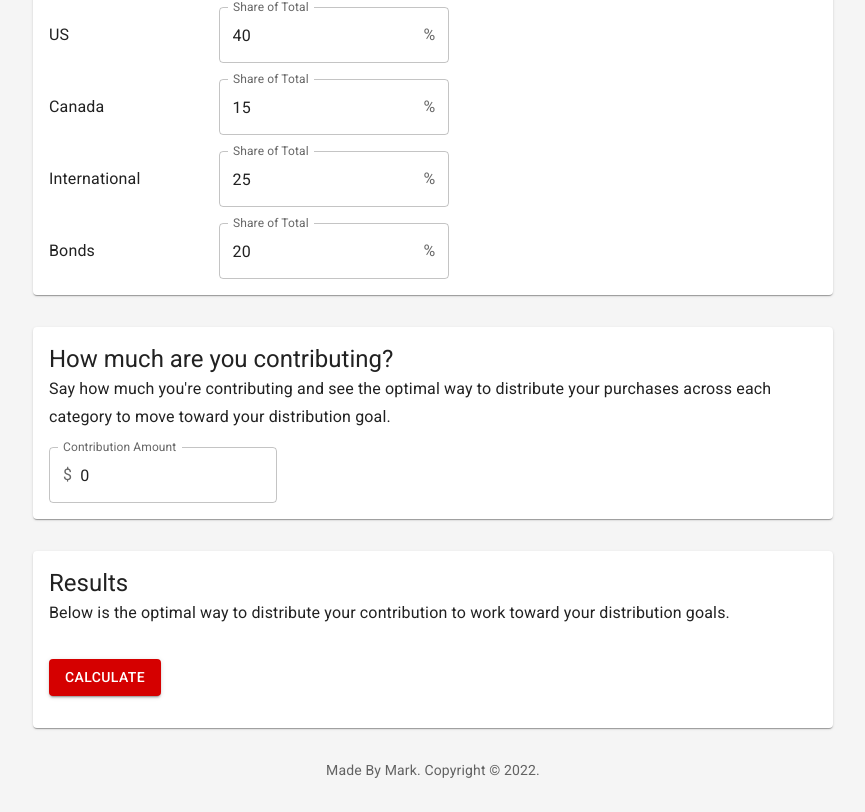
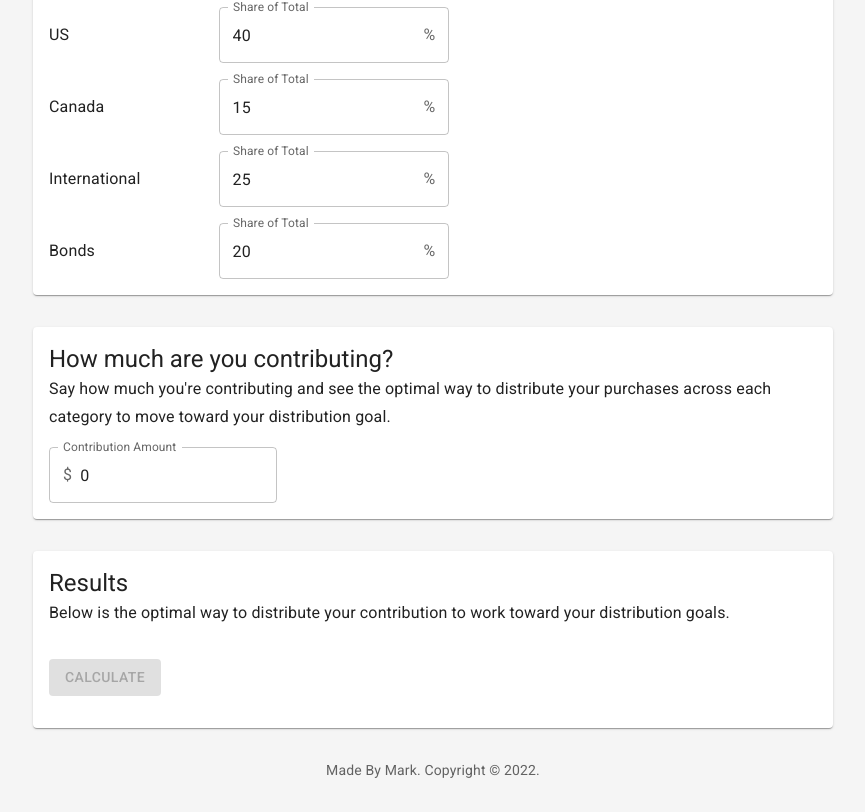
Before and after one commit to markdion/investing-toolbox, a React (Create React App) app: page / in a window 1280 px wide. Shown: the part 1987-2799 px from the top of the page, without its empty margins (207-1072 px from the left). Built offline with nearby package versions, Linux system fonts and the light colour scheme.

Commit message:
prevent any number fields from being empty or having leading zeros

```diff
--- a/src/components/ResultContainer.jsx
+++ b/src/components/ResultContainer.jsx
@@ -86,6 +86,16 @@ export default function ResultContainer() {
     return fractionalDeviations;
   }
 
+  function isDistributionValid() {
+    let total = 0;
+    Object.values(state.distribution).forEach((value) => total += value);
+    return total === 100;
+  }
+
+  function disableCalculate() {
+    return !isDistributionValid() || !state.contribution || state.contribution <= 0;
+  }
+
   return (
     <Box sx={{
       display: "flex",
@@ -99,6 +109,7 @@ export default function ResultContainer() {
         sx={{ margin: "1rem 0", width: "fit-content" }}
         variant="contained"
         color="secondary"
+        disabled={disableCalculate()}
         onClick={() => calculate(state.contribution)}>
         Calculate
       </Button>
--- a/src/components/shared/DollarTextField.jsx
+++ b/src/components/shared/DollarTextField.jsx
@@ -7,7 +7,7 @@ export default function DollarTextField({ sx, label, value, onChange }) {
       sx={sx}
       label={label}
       type="number"
-      value={value}
+      value={Number(value).toString()}
       onChange={(val) => onChange(parseFloat(val.target.value))}
       InputProps={{
         startAdornment: <InputAdornment position="start">$</InputAdornment>,
--- a/src/components/shared/PercentTextField.jsx
+++ b/src/components/shared/PercentTextField.jsx
@@ -7,7 +7,7 @@ export default function PercentTextField({ sx, label, value, onChange }) {
       sx={sx}
       label={label}
       type="number"
-      value={value}
+      value={Number(value).toString()}
       onChange={(val) => onChange(parseFloat(val.target.value))}
       InputProps={{
         endAdornment: <InputAdornment position="end">%</InputAdornment>,
--- a/src/providers/RootProvider.jsx
+++ b/src/providers/RootProvider.jsx
@@ -128,7 +128,7 @@ function categoriesReducer(state, action) {
       if (_state.categories.has(action.categoryId) &&
           _state.categories.get(action.categoryId).allocations.has(action.allocationId)) {
         const _allocation = _state.categories.get(action.categoryId).allocations.get(action.allocationId);
-        _allocation.percent = action.value;
+        _allocation.percent = (action.value && !isNaN(action.value)) ? action.value : 0;
       }
       return _state;
     }
@@ -150,7 +150,7 @@ function categoriesReducer(state, action) {
     case 'changeAccountAmount': {
       const _state = {...state};
       if (_state.accounts.has(action.accountId)) {
-        _state.accounts.get(action.accountId).amounts[action.categoryId] = action.amount;
+        _state.accounts.get(action.accountId).amounts[action.categoryId] = (action.amount && !isNaN(action.amount)) ? action.amount : 0;
       }
       return _state;
     }
@@ -173,12 +173,12 @@ function categoriesReducer(state, action) {
     }
     case 'changeDistribution': {
       const _state = {...state};
-      _state.distribution[action.id] = action.amount;
+      _state.distribution[action.id] = (action.amount && !isNaN(action.amount)) ? action.amount : 0;
       return _state;
     }
     case 'changeContributionAmount': {
       const _state = {...state};
-      _state.contribution = action.amount;
+      _state.contribution = (action.amount && !isNaN(action.amount)) ? action.amount : 0;
       return _state;
     }
     default: {
```
